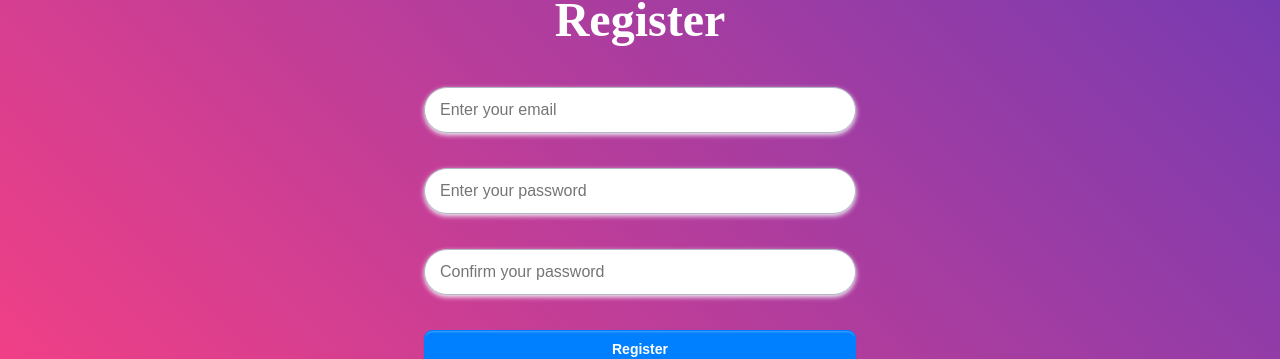
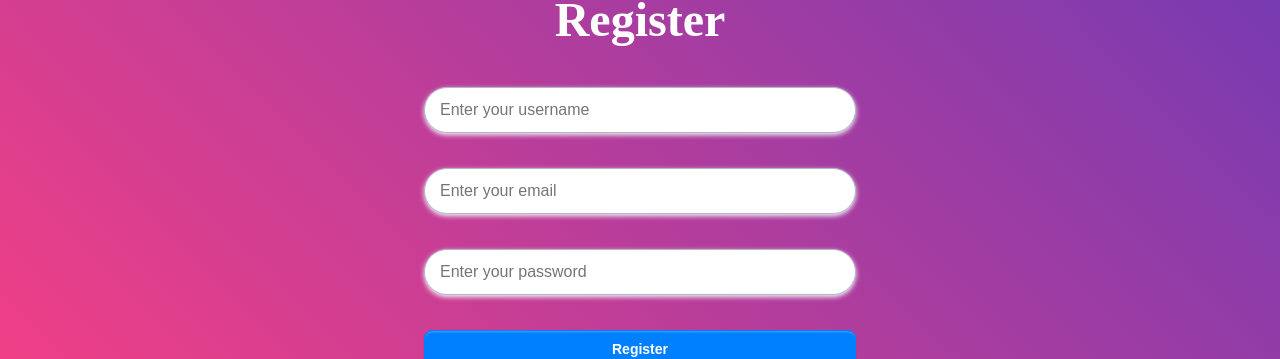
Before and after one commit to hananeltassa/Quiz-App, a React (Create React App) app in the folder app/: page /register in a window 1280 px wide. Shown: the part 231-590 px from the top of the page. Built offline with nearby package versions, Linux system fonts and the light colour scheme.

Commit message:
Implemented the register api

```diff
--- a/app/package.json
+++ b/app/package.json
@@ -12,6 +12,7 @@
     "@testing-library/jest-dom": "^5.17.0",
     "@testing-library/react": "^13.4.0",
     "@testing-library/user-event": "^13.5.0",
+    "axios": "^1.7.9",
     "react": "^18.3.1",
     "react-confetti": "^6.1.0",
     "react-dom": "^18.3.1",
--- a/app/src/App.jsx
+++ b/app/src/App.jsx
@@ -5,7 +5,7 @@ import Register from "./pages/Register";
 import Login from "./pages/Login";
 import GenreSelection from "./pages/GenreSelection";
 import Quizzes from "./pages/Quizzes";
-import "./styles/styles.css"
+import "./styles/styles.css";
 
 const App = () => {
   return (
--- a/app/src/pages/Register/index.js
+++ b/app/src/pages/Register/index.js
@@ -1,33 +1,60 @@
 import React, { useState } from "react";
 import "./Register.css";
+import axios from "axios";
 import CustomInput from "../../components/CustomInput";
 import CustomButton from "../../components/CustomButton";
 
 const RegisterPage = () => {
   const [formData, setFormData] = useState({
+    username: "",
     email: "",
     password: "",
-    confirmPassword: "",
   });
+
+  const [errorMessage, setErrorMessage] = useState("");
+  const [loading, setLoading] = useState(false);
 
   const handleInputChange = (e) => {
     const { name, value } = e.target;
     setFormData({ ...formData, [name]: value });
   };
 
-  const handleSubmit = (e) => {
+  const handleSubmit = async (e) => {
     e.preventDefault();
-    if (formData.password !== formData.confirmPassword) {
-      alert("Passwords do not match");
-      return;
+
+
+    try {
+      setLoading(true);
+
+      const response = await axios.post("http://localhost:8080/api/users/register", {
+        username: formData.username,
+        email: formData.email,
+        password: formData.password,
+      });
+
+      console.log(response.data);
+
+      window.location.href = "/login";
+
+    } catch (error) {
+      setErrorMessage(error.response?.data?.message || "Something went wrong");
+    } finally {
+      setLoading(false);
     }
-    console.log("Form Data:", formData);
   };
 
   return (
     <div className="registerContainer">
       <h1 className="registerTitle">Register</h1>
       <form onSubmit={handleSubmit} className="registerForm">
+        <CustomInput
+          type="text"
+          name="username"
+          placeholder="Enter your username"
+          value={formData.username}
+          onChange={handleInputChange}
+          className="registerInput"
+        />
         <CustomInput
           type="email"
           name="email"
@@ -44,16 +71,9 @@ const RegisterPage = () => {
           onChange={handleInputChange}
           className="registerInput"
         />
-        <CustomInput
-          type="password"
-          name="confirmPassword"
-          placeholder="Confirm your password"
-          value={formData.confirmPassword}
-          onChange={handleInputChange}
-          className="registerInput"
-        />
-        <CustomButton type="submit" className="registerButton">
-          Register
+        {errorMessage && <p className="errorMessage">{errorMessage}</p>}
+        <CustomButton type="submit" className="registerButton" disabled={loading}>
+          {loading ? "Registering..." : "Register"}
         </CustomButton>
       </form>
     </div>
```
Also changed, not shown: 1 other file (tests, documents, lock files or other folders).
